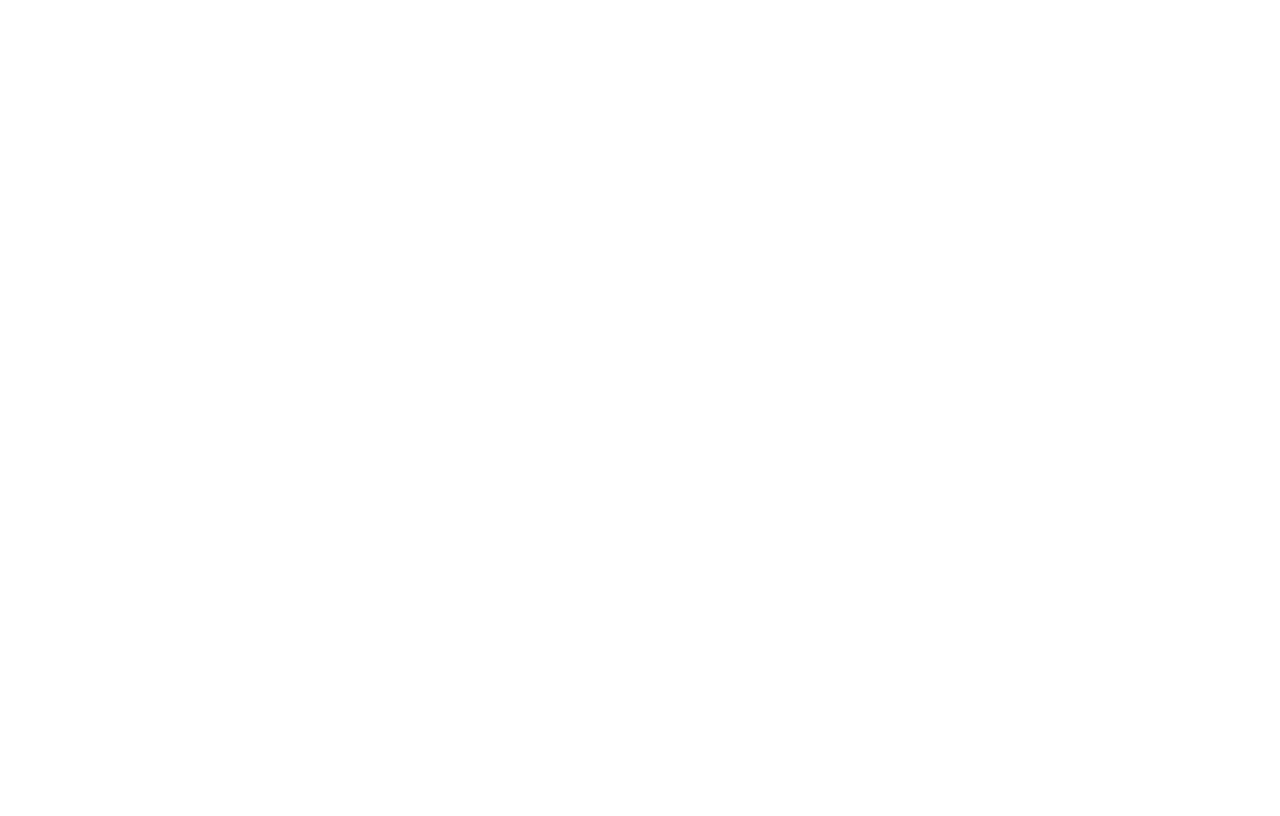
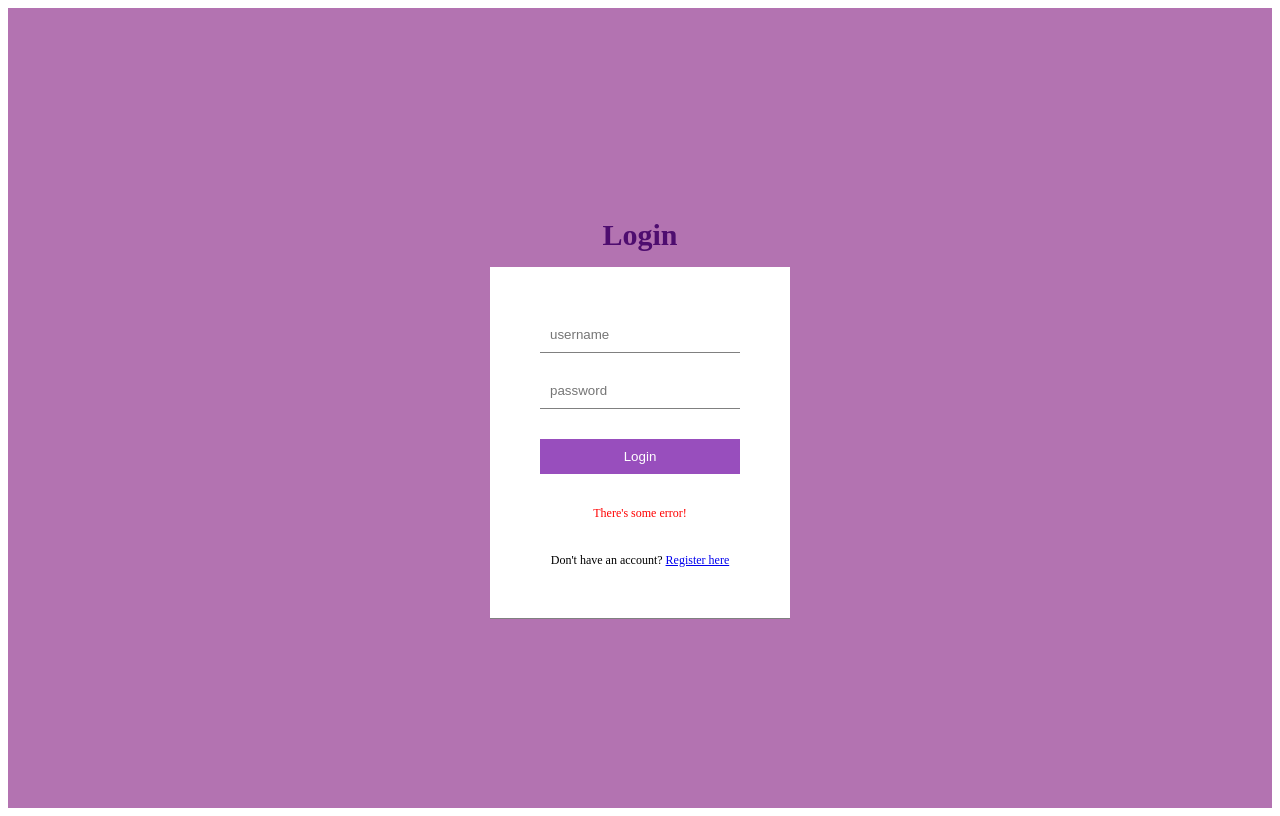
Before and after one commit to Manan-Hemani/Fullstack-blog, a React (Create React App) app in the folder client/: page /login in a window 1280 px wide. Built offline with nearby package versions, Linux system fonts and the light colour scheme.

Commit message:
created login and register pages

```diff
--- a/client/package.json
+++ b/client/package.json
@@ -35,5 +35,8 @@
       "last 1 firefox version",
       "last 1 safari version"
     ]
+  },
+  "devDependencies": {
+    "sass": "^1.58.3"
   }
 }
--- a/client/src/Components/Footer.jsx
+++ b/client/src/Components/Footer.jsx
@@ -1,23 +1,11 @@
 import React from 'react';
-import { Outlet } from 'react-router-dom';
-import Navbar from './Navbar';
 
 const Footer = () => {
     return (
-        <>
+    <>
         <p>Footer</p>
     </>
     )
 }
 
-const layout = () => {
-    return (
-        <>
-            <Navbar />
-            <Outlet />
-            <Footer />
-        </>
-    )
-}
-
 export default Footer;
--- a/client/src/Pages/Home.jsx
+++ b/client/src/Pages/Home.jsx
@@ -2,9 +2,10 @@
 
 const Home = () => {
     return (
-    <div>
-        Hom!
-    </div>
+
+        <div>
+            Homw!
+        </div>
     )
 }
 
--- a/client/src/Pages/Login.jsx
+++ b/client/src/Pages/Login.jsx
@@ -1,8 +1,17 @@
 import React from 'react';
+import { Link } from 'react-router-dom';
 
 const Login = () => {
     return (
-    <div>
+    <div className="auth">
+        <h1>Login</h1>
+        <form>
+            <input required type="text" placeholder="username" />
+            <input required type="password" placeholder="password" />
+            <button>Login</button>
+            <p>There's some error!</p>
+            <span>Don't have an account? <Link to="/register">Register here</Link></span>
+        </form>
 
     </div>
     )
--- a/client/src/Pages/Register.jsx
+++ b/client/src/Pages/Register.jsx
@@ -1,11 +1,21 @@
 import React from 'react';
+import { Link } from 'react-router-dom';
 
 const Register = () => {
     return (
-    <div>
+        <div className="auth">
+            <h1>Register</h1>
+            <form>
+                <input required type="email" placeholder="example@email.com" />
+                <input required type="text" placeholder="username" />
+                <input required type="password" placeholder="password" />
+                <button>Register</button>
+                <p>There's some error!</p>
+                <span>Do you have an account? <Link to="/login">Login</Link></span>
+            </form>
 
-    </div>
-    )
+        </div>
+        )
 }
 
 export default Register;
--- /dev/null
+++ b/client/src/style.scss
@@ -0,0 +1,60 @@
+$lightPurple : #b373b1;
+
+.app{
+    .container{
+
+        // Login & Register
+        .auth{
+            display: flex;
+            flex-direction: column;
+            align-items: center;
+            justify-content: center;
+            height: 100vh;
+            background-color: $lightPurple;
+
+            h1{
+                font-size: 30px;
+                color: rgb(78, 13, 111);
+                margin-bottom: 15px;
+            }
+
+            form{
+                display: flex;
+                flex-direction: column;
+                padding: 50px;
+                background-color: rgb(255, 255, 255);
+                width: 200px;
+                gap : 20px;
+                border-bottom: 1px solid gray;
+            }
+
+            input{
+                padding: 10px;
+                border: none;
+                border-bottom: 1px solid gray;
+            }
+
+            button{
+                margin-top: 10px;
+                padding: 10px;
+                border: none;
+                background-color: rgb(152, 78, 189);
+                cursor: pointer;
+                color: white;
+            }
+
+            p{
+                font-size: 12px;
+                color: red;
+                text-align: center;
+            }
+
+            span{
+                font-size: 12px;
+                text-align: center;
+            }
+
+
+        }
+    }
+}
```
Also changed, not shown: client/src/App.js (renamed from client/src/App.jsx, +14 -14 lines), 1 other file (tests, documents, lock files or other folders).
